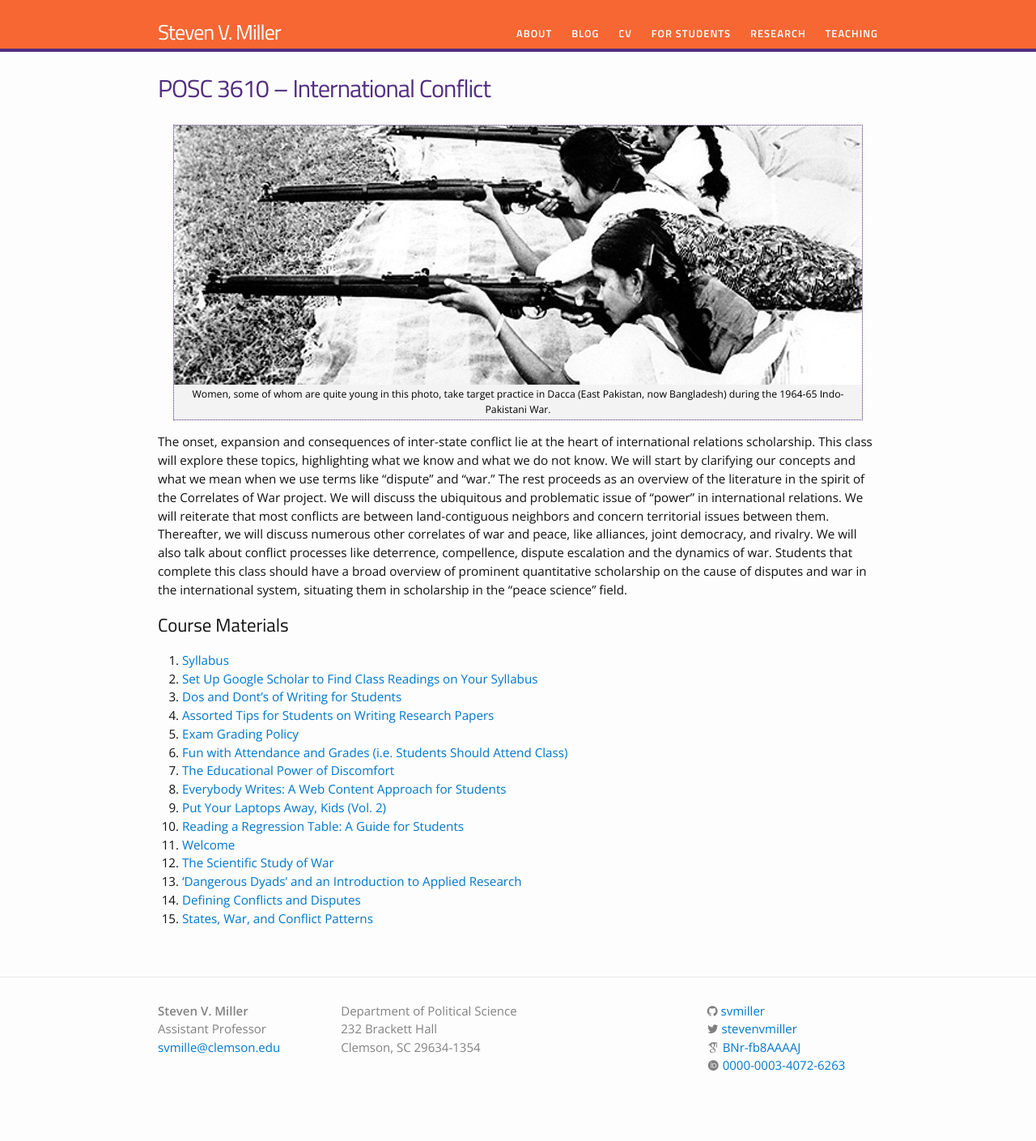
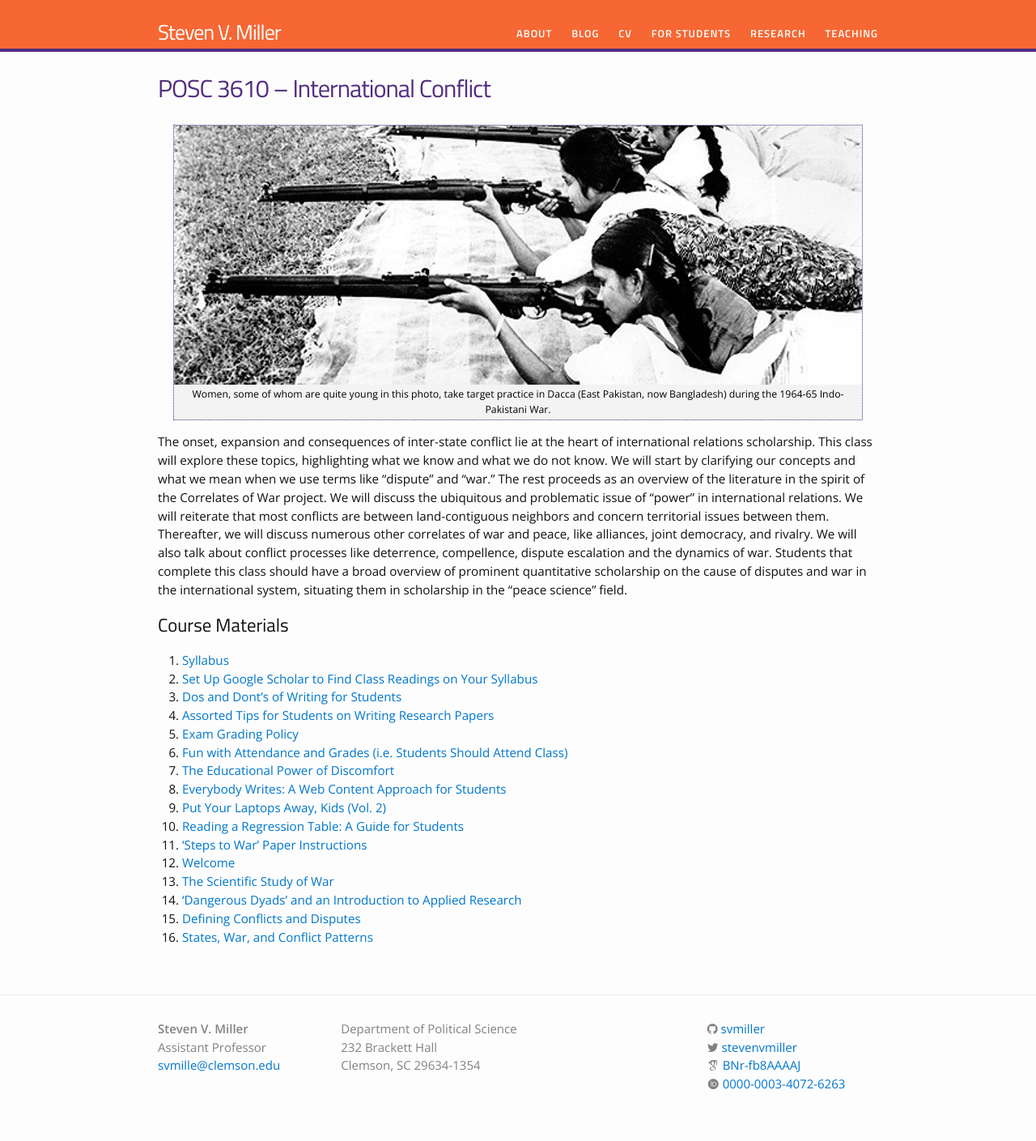
Before and after one commit to svmiller/svmiller.github.io, a Jekyll site: the page built from teaching/posc-3610.md, in a window 1280 px wide. Shown: the whole page at 81% size. Built offline with Jekyll 4.4.1, drawn with Linux system fonts in a browser that asks for light colours; nearby versions of some CDN libraries; some web fonts are replaced; before the commit the page ends 1387 px from its top, so only the background shows below that.

Commit message:
add paper instructions for 3610

```diff
--- a/teaching/posc-3610.md
+++ b/teaching/posc-3610.md
@@ -21,6 +21,7 @@ The onset, expansion and consequences of inter-state conflict lie at the heart o
 8. [Everybody Writes: A Web Content Approach for Students](http://svmiller.com/blog/2016/05/everybody-writes-academic/)
 9. [Put Your Laptops Away, Kids (Vol. 2)](http://svmiller.com/blog/2016/05/put-your-laptops-away-2/)
 10. [Reading a Regression Table: A Guide for Students](http://svmiller.com/blog/2014/08/reading-a-regression-table-a-guide-for-students/)
+11. ['Steps to War' Paper Instructions](https://www.dropbox.com/s/rl95hp5xwco1d3u/steps-to-war-assignment.pdf?dl=0)
 11. [Welcome](https://www.dropbox.com/s/hzghhjw8xuynkv4/posc3610-lecture-welcome.pdf?dl=0)
 12. [The Scientific Study of War](https://www.dropbox.com/s/12miyyhlsmgxyuw/posc3610-lecture-scientific-study-war.pdf?dl=0)
 13. ['Dangerous Dyads' and an Introduction to Applied Research](https://www.dropbox.com/s/uxdvpanrcujnt10/posc3610-lecture-dangerous-dyads.pdf?dl=0)
```
